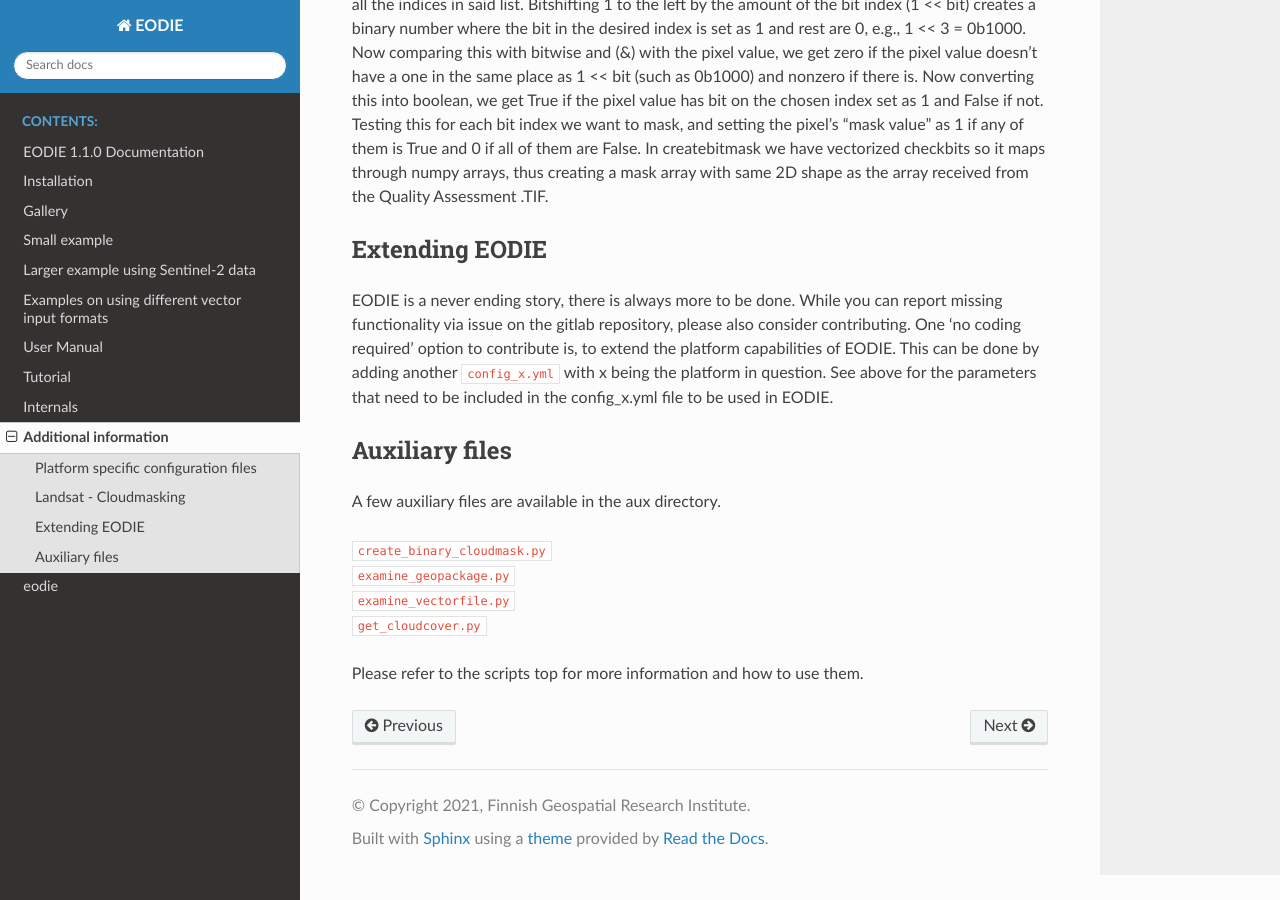
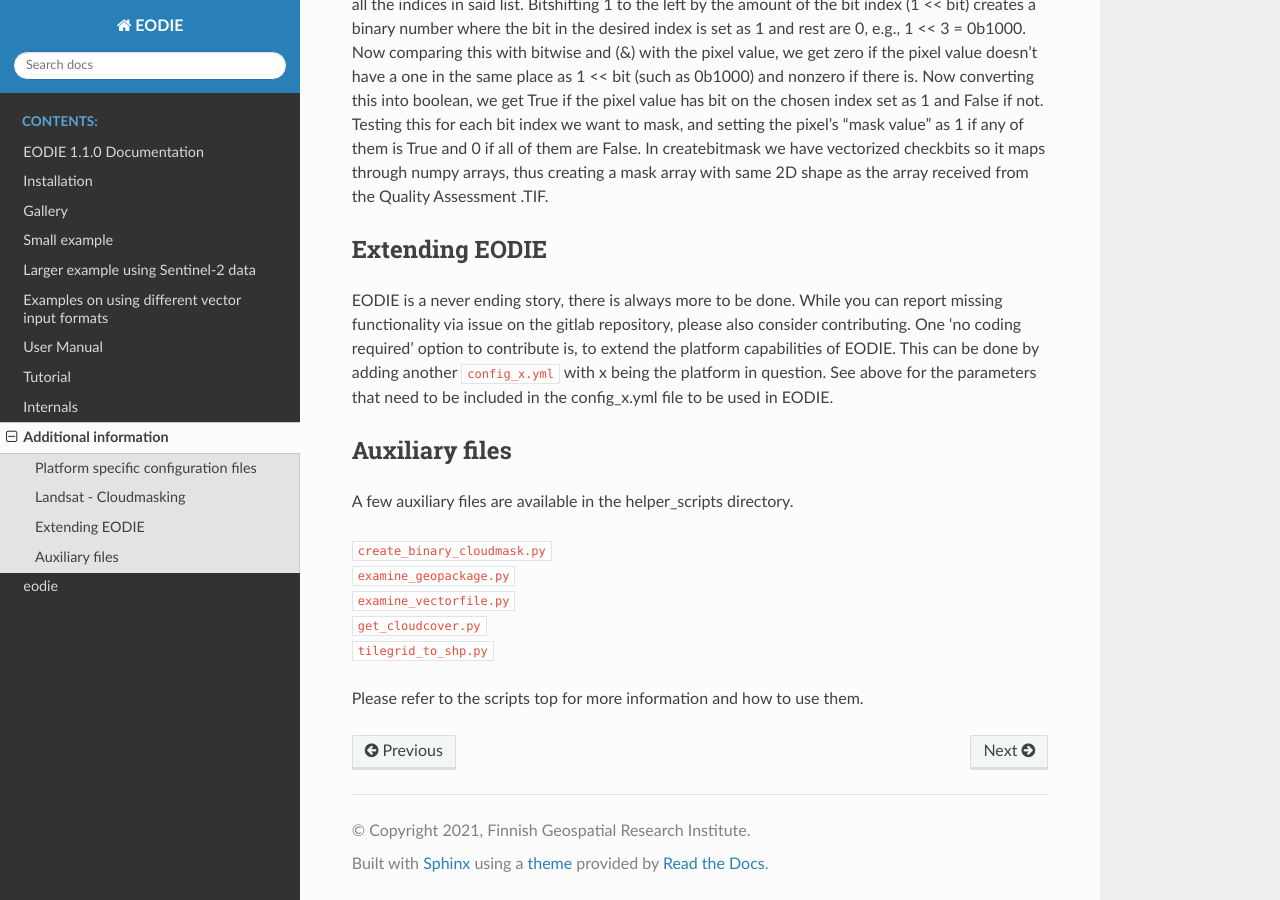
Before and after one commit to samumantha/EODIE, a Sphinx documentation site: the page built from docs/More.rst, in a window 1280 px wide and 900 px high, scrolled down 1442 px. Built offline with Sphinx 7.4.7 and the Read the Docs theme 2.0.0, drawn with Linux system fonts in a browser that asks for light colours.

Commit message:
Added tilegrid_to_shp.py to Auxiliary files

```diff
--- a/docs/More.rst
+++ b/docs/More.rst
@@ -91,11 +91,12 @@ See above for the parameters that need to be included in the config_x.yml file t
 Auxiliary files
 ----------------
 
-A few auxiliary files are available in the aux directory.
+A few auxiliary files are available in the helper_scripts directory.
 
 | ``create_binary_cloudmask.py``
 | ``examine_geopackage.py``
 | ``examine_vectorfile.py``
 | ``get_cloudcover.py``
+| ``tilegrid_to_shp.py``
 
 Please refer to the scripts top for more information and how to use them.
```
